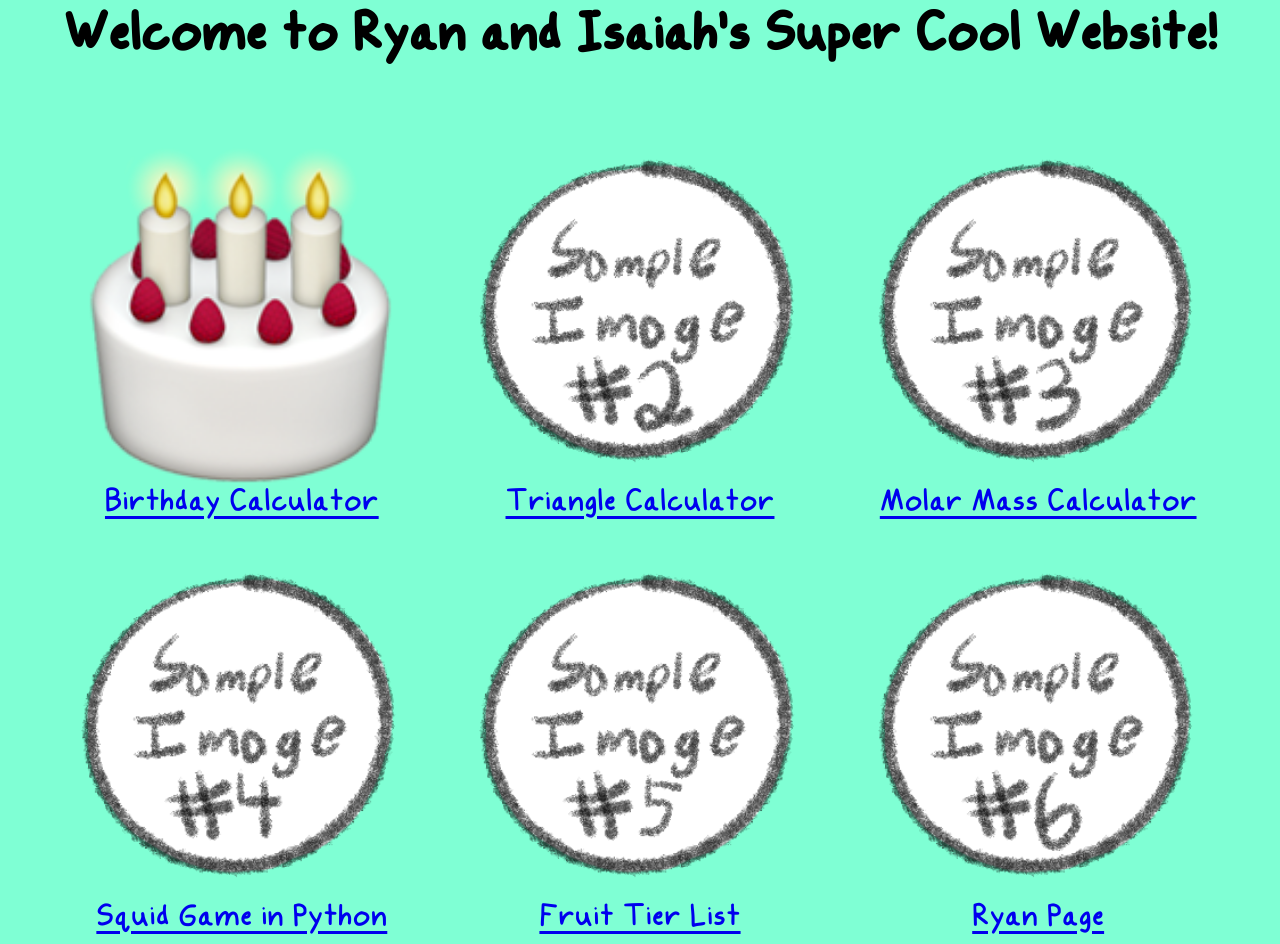
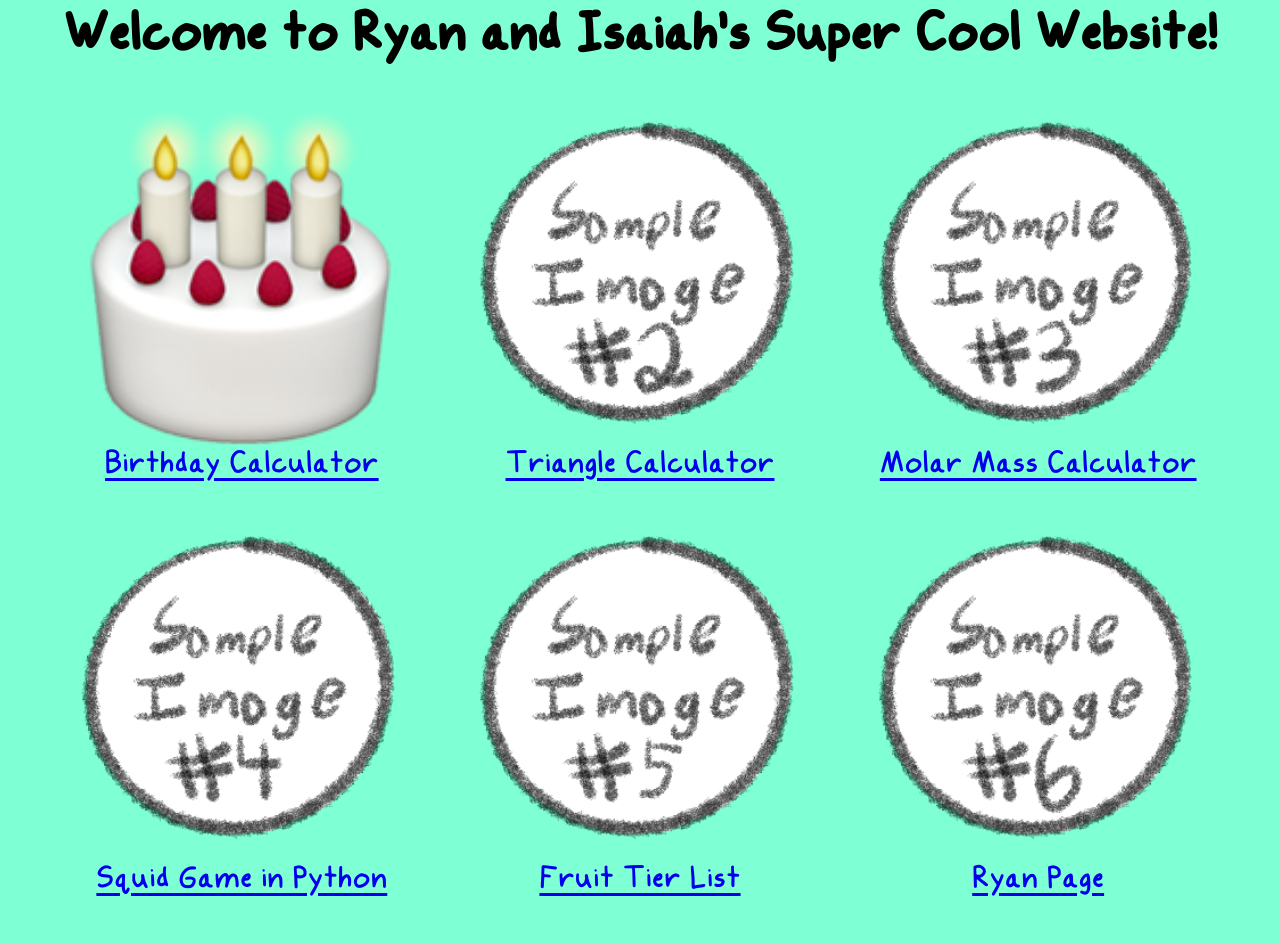
Before and after one commit to isaiahzimmerman/risaiah, a PHP site: page / in a window 1280 px wide. Run offline with PHP 8.4, Linux system fonts and the light colour scheme.

Commit message:
Update interface.css

```diff
--- a/interface.css
+++ b/interface.css
@@ -39,7 +39,7 @@ img {
 .container {
     display: flex;
     justify-content: space-between;
-    padding-top: 3%;
+    padding-bottom: 3%;
     padding-left: 5%;
     padding-right: 5%
 }
```
